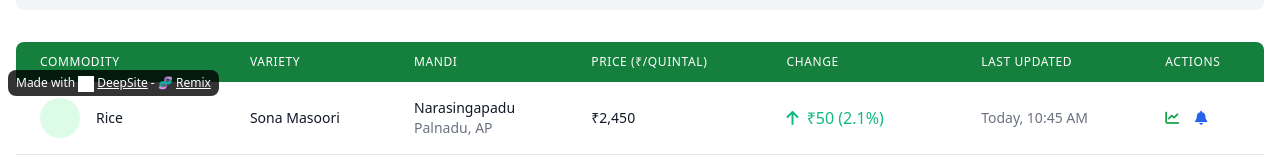
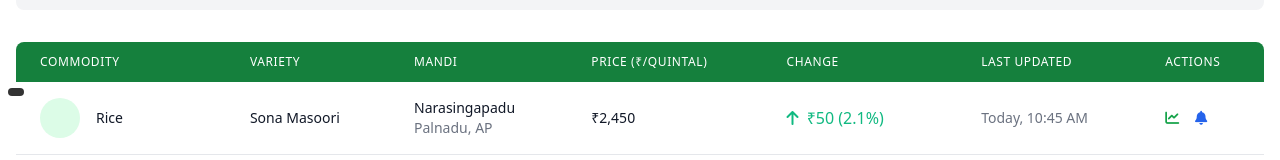
Before and after one commit to Yogeswarreddy2522/KisanBazaarLive, a plain HTML site: page index.html in a window 1280 px wide. Shown: the part 696-856 px from the top of the page. Drawn offline with nearby package versions, Linux system fonts and the light colour scheme; grey boxes are pictures that could not be loaded; some icons are missing.

Commit message:
Update index.html

```diff
--- a/index.html
+++ b/index.html
@@ -727,5 +727,5 @@
             });
         });
     </script>
-<p style="border-radius: 8px; text-align: center; font-size: 12px; color: #fff; margin-top: 16px;position: fixed; left: 8px; bottom: 8px; z-index: 10; background: rgba(0, 0, 0, 0.8); padding: 4px 8px;">Made with <img src="https://enzostvs-deepsite.hf.space/logo.svg" alt="DeepSite Logo" style="width: 16px; height: 16px; vertical-align: middle;display:inline-block;margin-right:3px;filter:brightness(0) invert(1);"><a href="https://enzostvs-deepsite.hf.space" style="color: #fff;text-decoration: underline;" target="_blank" >DeepSite</a> - 🧬 <a href="https://enzostvs-deepsite.hf.space?remix=Yogeswarreddy/kisanbazaarlive" style="color: #fff;text-decoration: underline;" target="_blank" >Remix</a></p></body>
+<p style="border-radius: 8px; text-align: center; font-size: 12px; color: #fff; margin-top: 16px;position: fixed; left: 8px; bottom: 8px; z-index: 10; background: rgba(0, 0, 0, 0.8); padding: 4px 8px;"
 </html>
```
